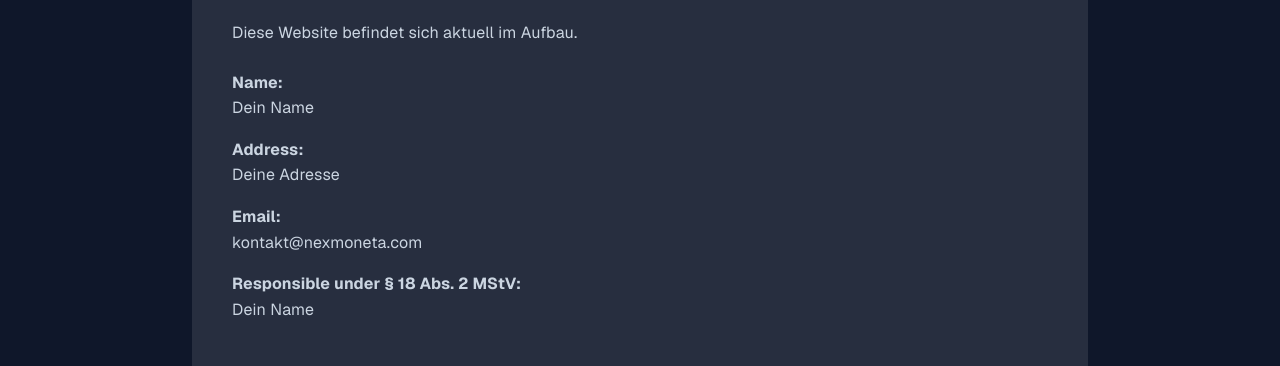
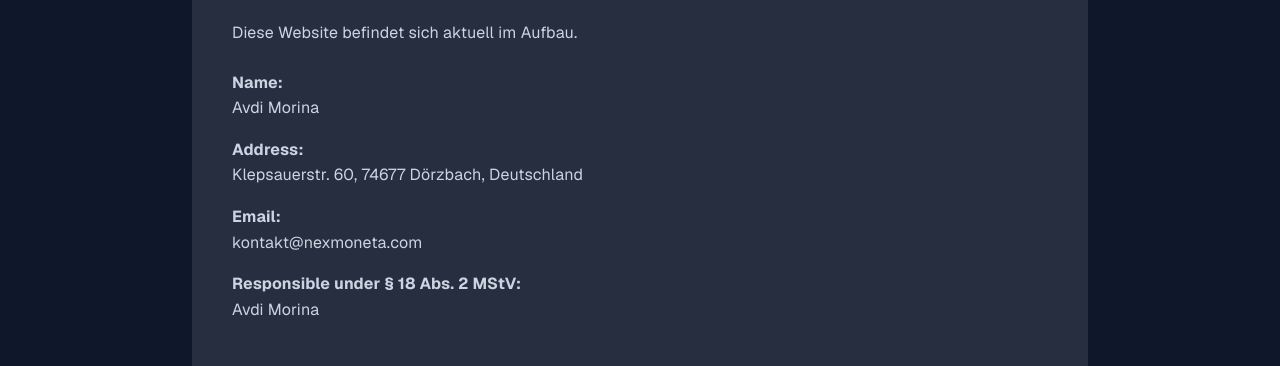
Before and after one commit to avdi1205-glitch/ki-business-hub, a Next.js app: page /impressum in a window 1280 px wide. Shown: the part 226-592 px from the top of the page. Built offline with nearby package versions, Linux system fonts and the light colour scheme; no server answers.

Commit message:
Replace legal placeholders in impressum and privacy pages

```diff
--- a/app/datenschutz/page.tsx
+++ b/app/datenschutz/page.tsx
@@ -4,6 +4,8 @@ export default async function DatenschutzPage() {
   const locale = await getLocale();
   const isEn = locale === "en";
   const supportEmail = "kontakt@nexmoneta.com";
+  const legalName = "Avdi Morina";
+  const legalAddress = "Klepsauerstr. 60, 74677 Dörzbach, Deutschland";
 
   return (
     <main className="min-h-screen p-10" style={{ background: "var(--background)", color: "var(--text-dark)" }}>
@@ -25,8 +27,8 @@ export default async function DatenschutzPage() {
             </h2>
 
             <p>
-              {isEn ? "Your name" : "Dein Name"}<br />
-              {isEn ? "Your address" : "Deine Adresse"}<br />
+              {legalName}<br />
+              {legalAddress}<br />
               {supportEmail}
             </p>
           </div>
--- a/app/impressum/page.tsx
+++ b/app/impressum/page.tsx
@@ -4,6 +4,8 @@ export default async function ImpressumPage() {
   const locale = await getLocale();
   const isEn = locale === "en";
   const supportEmail = "kontakt@nexmoneta.com";
+  const legalName = "Avdi Morina";
+  const legalAddress = "Klepsauerstr. 60, 74677 Dörzbach, Deutschland";
 
   return (
     <main className="min-h-screen p-10" style={{ background: "var(--background)", color: "var(--text-dark)" }}>
@@ -19,12 +21,12 @@ export default async function ImpressumPage() {
         <div className="space-y-4 text-gray-300">
           <p>
             <strong>Name:</strong><br />
-            {isEn ? "Your name" : "Dein Name"}
+            {legalName}
           </p>
 
           <p>
             <strong>Address:</strong><br />
-            {isEn ? "Your address" : "Deine Adresse"}
+            {legalAddress}
           </p>
 
           <p>
@@ -34,7 +36,7 @@ export default async function ImpressumPage() {
 
           <p>
             <strong>Responsible under § 18 Abs. 2 MStV:</strong><br />
-            {isEn ? "Your name" : "Dein Name"}
+            {legalName}
           </p>
 
           <p className="pt-6 text-sm text-gray-500">
```
